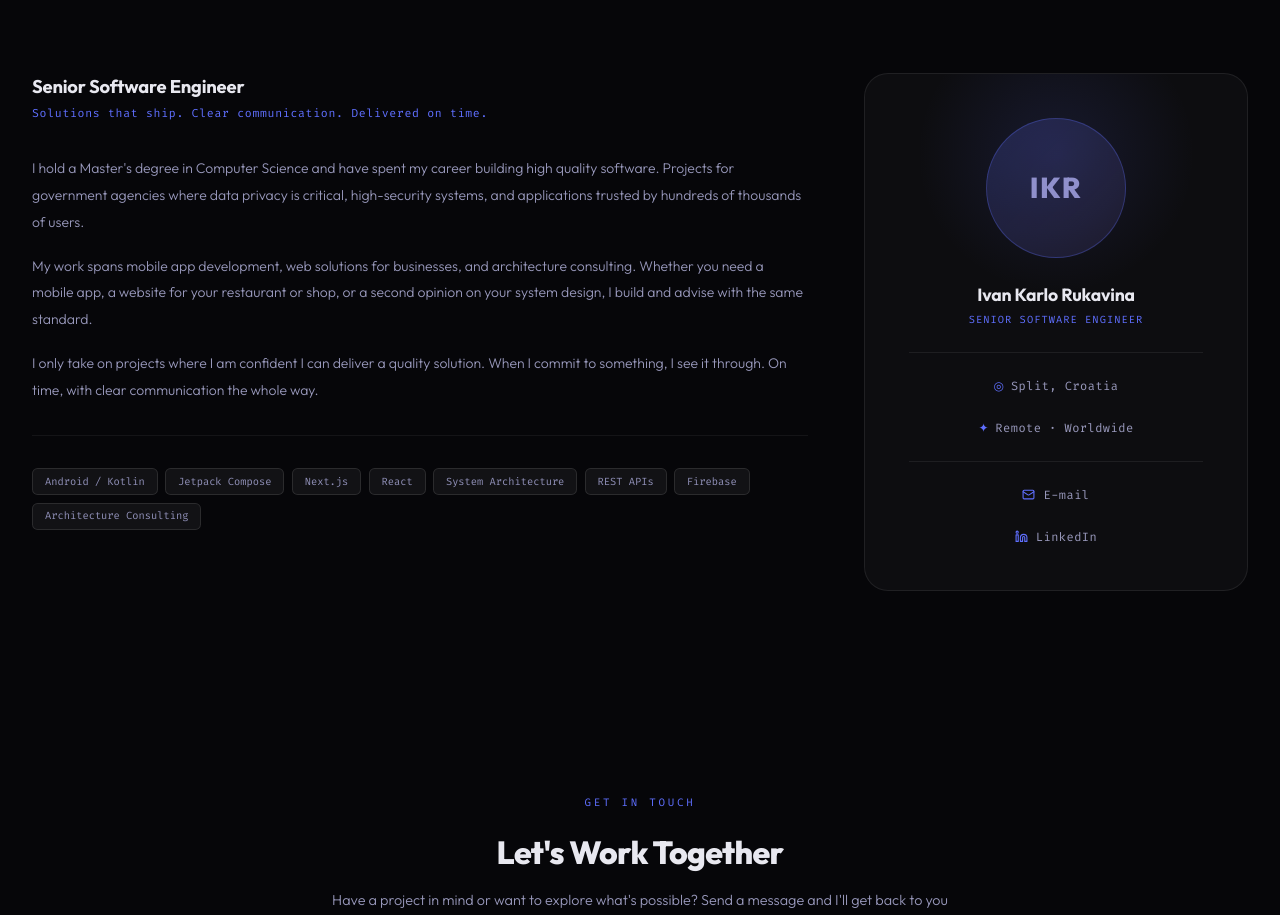
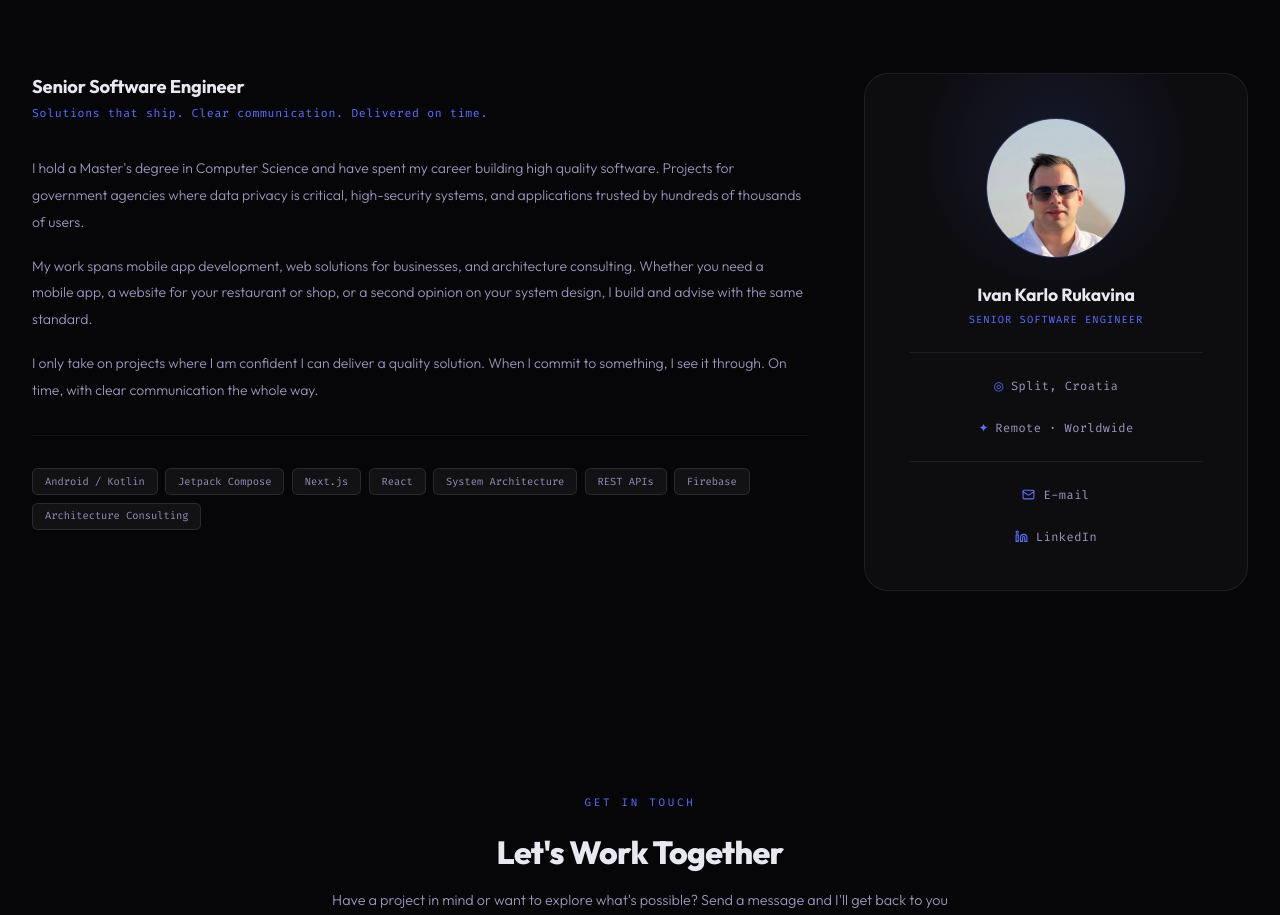
Before and after one commit to rukavina-git/rukavina-app, a Next.js app: page / in a window 1280 px wide. Shown: the part 2569-3484 px from the top of the page. Built offline with nearby package versions, Linux system fonts and the light colour scheme; no server answers.

Commit message:
Update metadata and improve SEO for the website; add profile and OG images

```diff
--- a/app/layout.tsx
+++ b/app/layout.tsx
@@ -21,30 +21,31 @@ const firaCode = Fira_Code({
 })
 
 export const metadata: Metadata = {
+  metadataBase: new URL('https://rukavina.app'),
   title: 'Ivan Karlo Rukavina — Senior Software Engineer',
-  description:
-    'Freelance senior software engineer specializing in Android development, web solutions, and architecture consulting. Based in Split, Croatia. Working globally.',
-  metadataBase: new URL('https://rukavina.app'),
-  alternates: { canonical: '/' },
-  // TODO: when launching, remove this robots block entirely (Next.js defaults to indexable)
+  description: 'Senior Software Engineer specializing in native Android development, web solutions for businesses, and architecture consulting. Based in Split, Croatia. Available for freelance work.',
+  keywords: ['Android developer', 'Kotlin', 'mobile app development', 'web solutions', 'software architect', 'freelance', 'Split', 'Croatia'],
+  authors: [{ name: 'Ivan Karlo Rukavina' }],
+  openGraph: {
+    type: 'website',
+    url: 'https://rukavina.app',
+    title: 'Ivan Karlo Rukavina — Senior Software Engineer',
+    description: 'Native Android apps, web solutions, and architecture consulting. Based in Split, Croatia.',
+    siteName: 'Ivan Karlo Rukavina',
+    images: [{ url: 'img/og-image.png', width: 1200, height: 630, alt: 'Ivan Karlo Rukavina — Senior Software Engineer' }],
+  },
+  twitter: {
+    card: 'summary_large_image',
+    title: 'Ivan Karlo Rukavina — Senior Software Engineer',
+    description: 'Native Android apps, web solutions, and architecture consulting.',
+    images: ['/og-image.png'],
+  },
   robots: {
-    index: false,
-    follow: false,
+    index: true,
+    follow: true,
   },
-  icons: {
-    icon: '/favicon.svg',
-    shortcut: '/favicon.svg',
-    apple: '/favicon.svg',
-  },
-  openGraph: {
-    title: 'Ivan Karlo Rukavina — Senior Software Engineer',
-    description:
-      'Freelance senior software engineer specializing in Android development, web solutions, and architecture consulting. Based in Split, Croatia. Working globally.',
-    url: 'https://rukavina.app',
-    siteName: 'rukavina.app',
-    images: [{ url: '/og-image.png', width: 1200, height: 630 }],
-    locale: 'en_US',
-    type: 'website',
+  alternates: {
+    canonical: 'https://rukavina.app',
   },
 }
 
--- a/app/robots.ts
+++ b/app/robots.ts
@@ -1,21 +1,11 @@
 import type { MetadataRoute } from 'next'
 
 export default function robots(): MetadataRoute.Robots {
-  // TODO: replace with the "live" version below when launching
   return {
     rules: {
       userAgent: '*',
-      disallow: '/',
+      allow: '/',
     },
     sitemap: 'https://rukavina.app/sitemap.xml',
   }
-
-  // --- Live version (uncomment and delete the block above) ---
-  // return {
-  //   rules: {
-  //     userAgent: '*',
-  //     allow: '/',
-  //   },
-  //   sitemap: 'https://rukavina.app/sitemap.xml',
-  // }
 }
--- a/components/About.tsx
+++ b/components/About.tsx
@@ -166,26 +166,21 @@ export default function About() {
             />
 
             {/* Avatar */}
-            <div
+            <img
+              src="/img/profile_picture.jpg"
+              alt="Ivan Karlo Rukavina"
               style={{
                 width: 140,
                 height: 140,
                 borderRadius: '50%',
-                background: 'linear-gradient(135deg, rgba(95,111,255,0.2), rgba(167,139,250,0.1))',
                 border: '1px solid rgba(95,111,255,0.3)',
-                display: 'flex',
-                alignItems: 'center',
-                justifyContent: 'center',
-                fontSize: '1.8rem',
-                fontWeight: 800,
-                color: '#9090cc',
-                letterSpacing: '0.05em',
+                objectFit: 'cover',
+                objectPosition: 'center 15%',
                 position: 'relative',
                 zIndex: 1,
+                display: 'block',
               }}
-            >
-              IKR
-            </div>
+            />
 
             <div>
               <div style={{ fontSize: '1.1rem', fontWeight: 700, color: 'var(--text)', letterSpacing: '-0.01em' }}>
```
Also changed, not shown: public/img/og-image.png (added), public/img/profile_picture.jpg (added).
